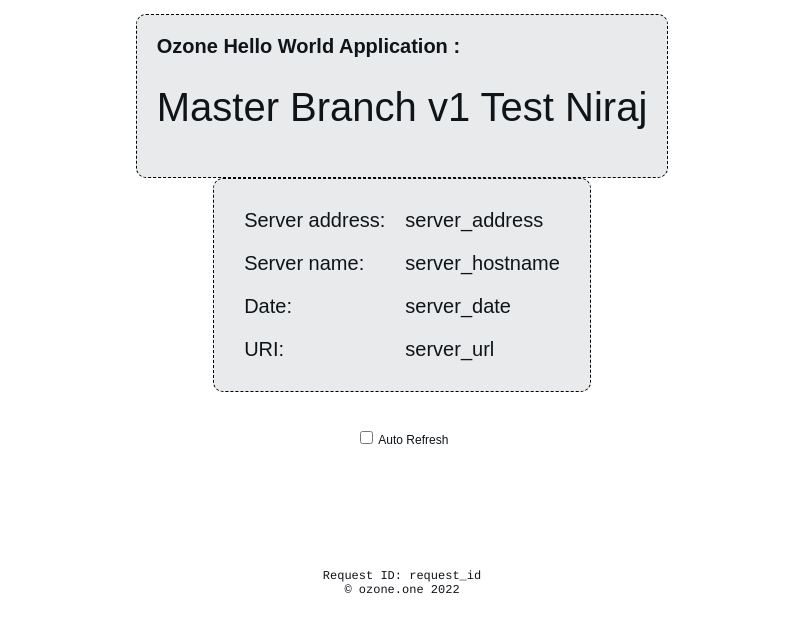
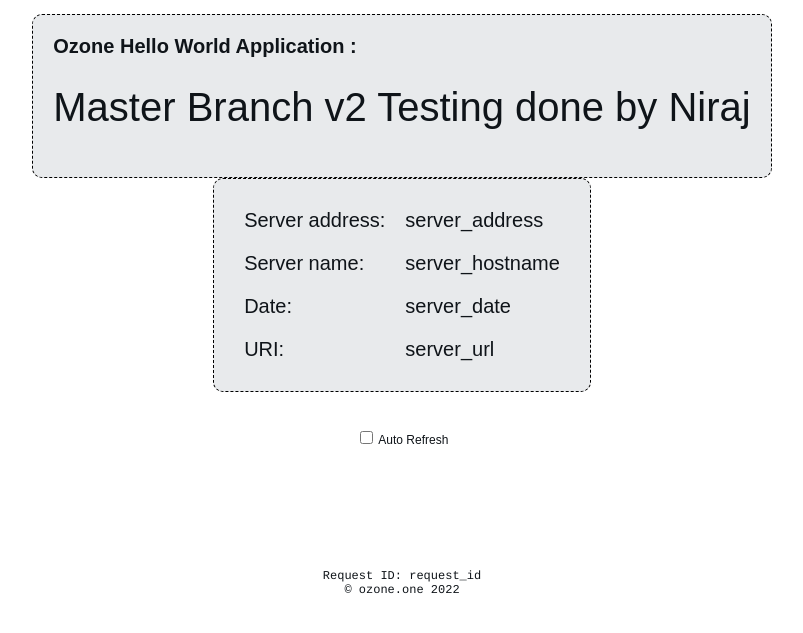
Before and after one commit to ozone-testing/ozone-hello-world, a plain HTML site: page index.html in a window 1280 px wide. Shown: the part 167-800 px from the top of the page, without its empty margins (238-1041 px from the left). Drawn offline with Linux system fonts and the light colour scheme.

Commit message:
changes done to v2

```diff
--- a/index.html
+++ b/index.html
@@ -110,7 +110,7 @@
     <img alt="Ozone Logo" src="logo512.png" />
     <div class="hello">
         <b>
-          Ozone Hello World Application : <h1>Master Branch v1 Test Niraj</h1>
+          Ozone Hello World Application : <h1>Master Branch v2 Testing done by Niraj</h1>
         </b>
     </div>
     <div class="info">
```
